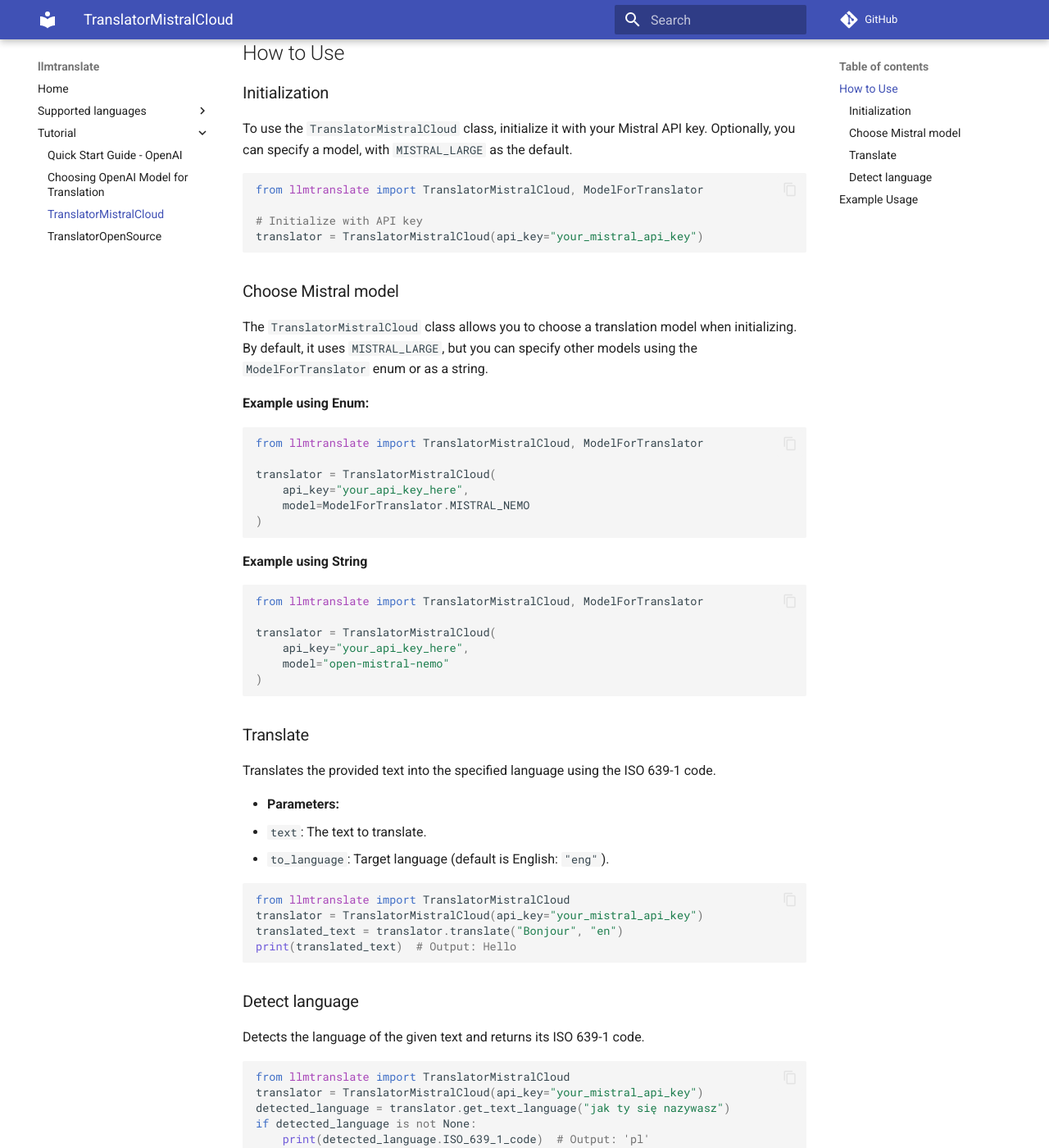
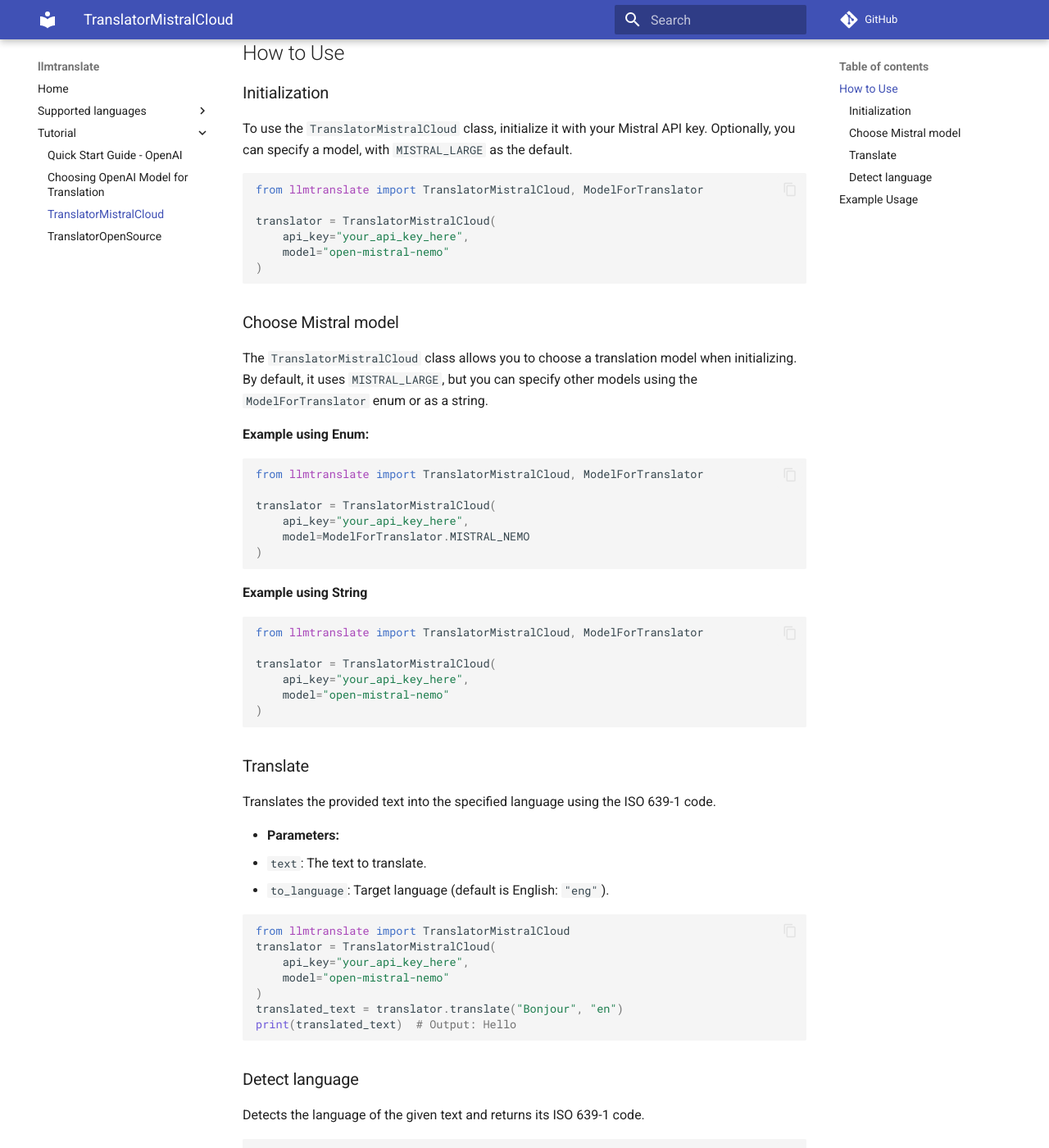
Before and after one commit to adam-pawelek/llmtranslate, an MkDocs documentation site: the page built from docs/docs/Tutorial/TranslatorMistralCloud.md, in a window 1280 px wide and 1400 px high, scrolled down 275 px. Shown: the whole window at 82% size. Built offline with MkDocs 1.6.1 and Material for MkDocs 9.7.7, drawn with Linux system fonts in a browser that asks for light colours; comment, search, counter and statistics services are not loaded; some of the changed text lies outside the part shown.

Commit message:
Updated docs

````diff
--- a/docs/docs/Tutorial/TranslatorMistralCloud.md
+++ b/docs/docs/Tutorial/TranslatorMistralCloud.md
@@ -13,8 +13,10 @@
 ```python
 from llmtranslate import TranslatorMistralCloud, ModelForTranslator
 
-# Initialize with API key
-translator = TranslatorMistralCloud(api_key="your_mistral_api_key")
+translator = TranslatorMistralCloud(
+    api_key="your_api_key_here",
+    model="open-mistral-nemo"
+)
 ```
 
 ### Choose Mistral model
@@ -56,7 +58,10 @@
 
 ```python
 from llmtranslate import TranslatorMistralCloud
-translator = TranslatorMistralCloud(api_key="your_mistral_api_key")
+translator = TranslatorMistralCloud(
+    api_key="your_api_key_here",
+    model="open-mistral-nemo"
+)
 translated_text = translator.translate("Bonjour", "en")
 print(translated_text)  # Output: Hello
 ```
@@ -68,7 +73,10 @@
 
 ```python
 from llmtranslate import TranslatorMistralCloud
-translator = TranslatorMistralCloud(api_key="your_mistral_api_key")
+translator = TranslatorMistralCloud(
+    api_key="your_api_key_here",
+    model="open-mistral-nemo"
+)
 detected_language = translator.get_text_language("jak ty się nazywasz")
 if detected_language is not None:
     print(detected_language.ISO_639_1_code)  # Output: 'pl'
--- a/pyproject.toml
+++ b/pyproject.toml
@@ -1,6 +1,6 @@
 [tool.poetry]
 name = "llmtranslate"
-version = "0.4.7"
+version = "0.4.8"
 description = "A Python library for language detection and translation using OpenAI's GPT-4o."
 authors = ["Adam Pawelek <adam.pwk@outlook.com>"]
 readme = "README.md"
````
